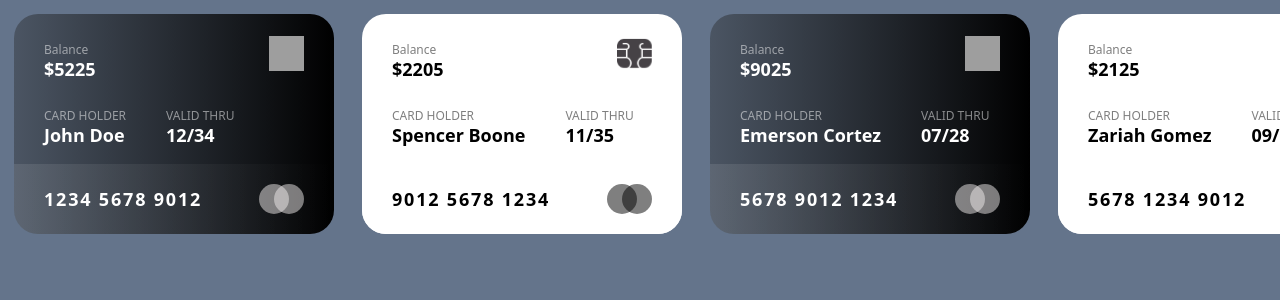
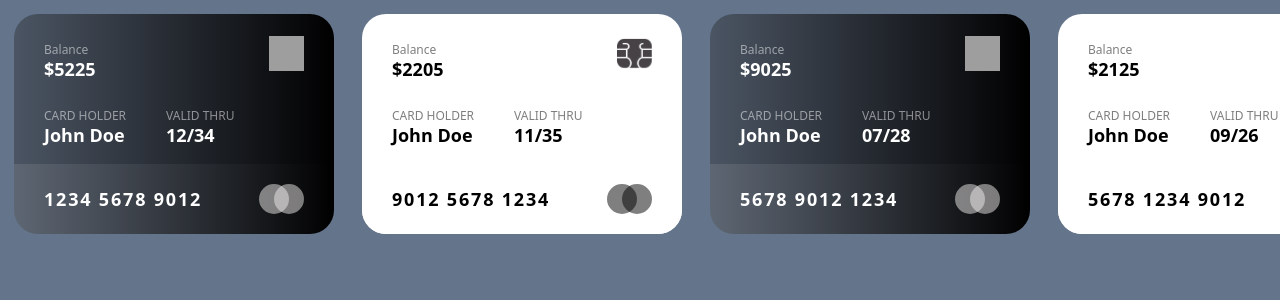
Before and after one commit to mdyasir1/soar-task, a React (Vite) app: page / in a window 1280 px wide. Shown: the top 300 px of the page. Built offline with nearby package versions, Linux system fonts and the light colour scheme; grey boxes are pictures that could not be loaded.

Commit message:
chore: card-dynamic-component with color-variants ADDED

```diff
--- a/src/App.tsx
+++ b/src/App.tsx
@@ -15,35 +15,35 @@ function App() {
         balance="2205"
         expiry="11/35"
         cardNumber="9012 5678 1234"
-        name="Spencer Boone"
+        name="John Doe"
         variant="white"
       />
       <Card
         balance="9025"
         expiry="07/28"
         cardNumber="5678 9012 1234"
-        name="Emerson Cortez"
+        name="John Doe"
         variant="dark"
       />
       <Card
         balance="2125"
         expiry="09/26"
         cardNumber="5678 1234 9012"
-        name="Zariah Gomez"
+        name="John Doe"
         variant="white"
       />
       <Card
         balance="9025"
         expiry="07/28"
         cardNumber="5678 9012 1234"
-        name="Emmalynn Villar"
+        name="John Doe"
         variant="dark"
       />
       <Card
         balance="2125"
         expiry="09/26"
         cardNumber="5678 1234 9012"
-        name="Liliana Johnston"
+        name="John Doe"
         variant="white"
       />
     </div>
```
